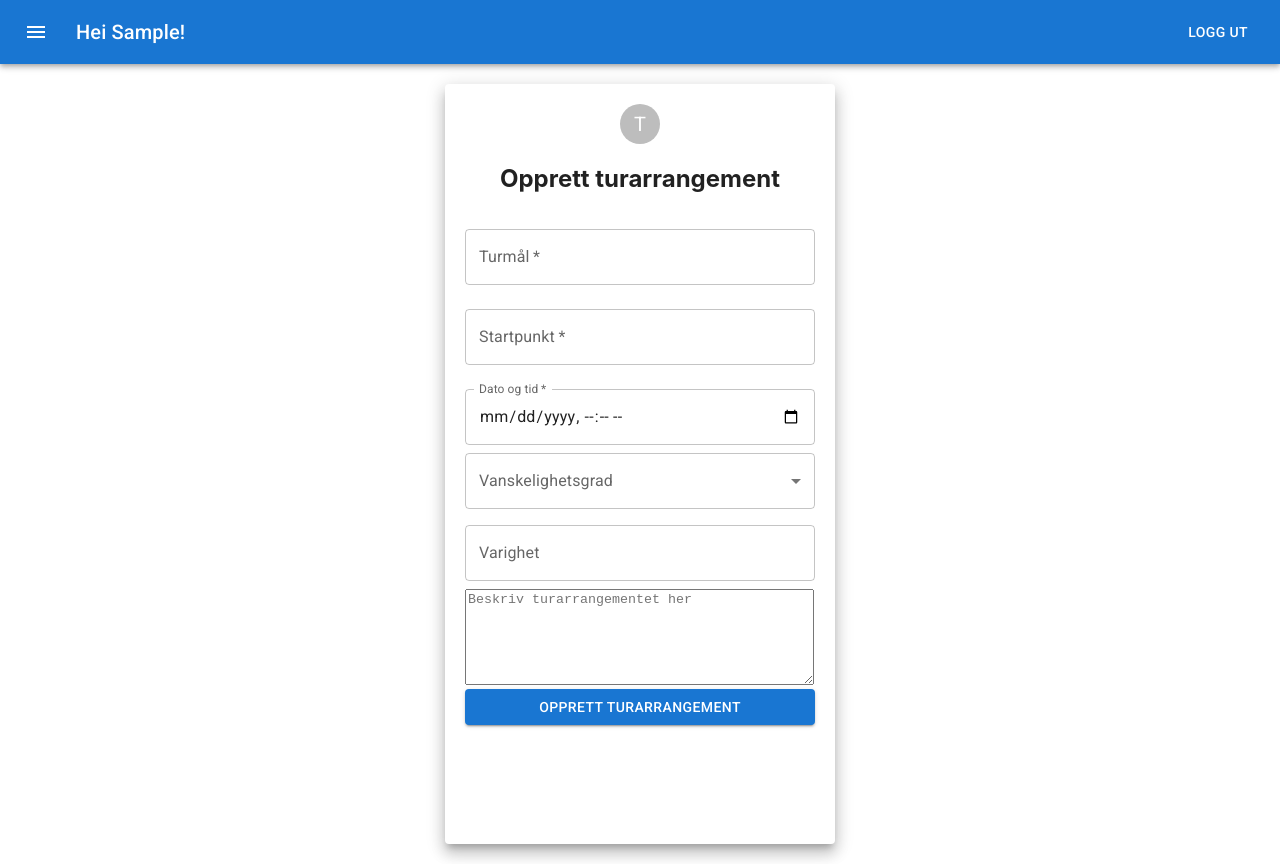
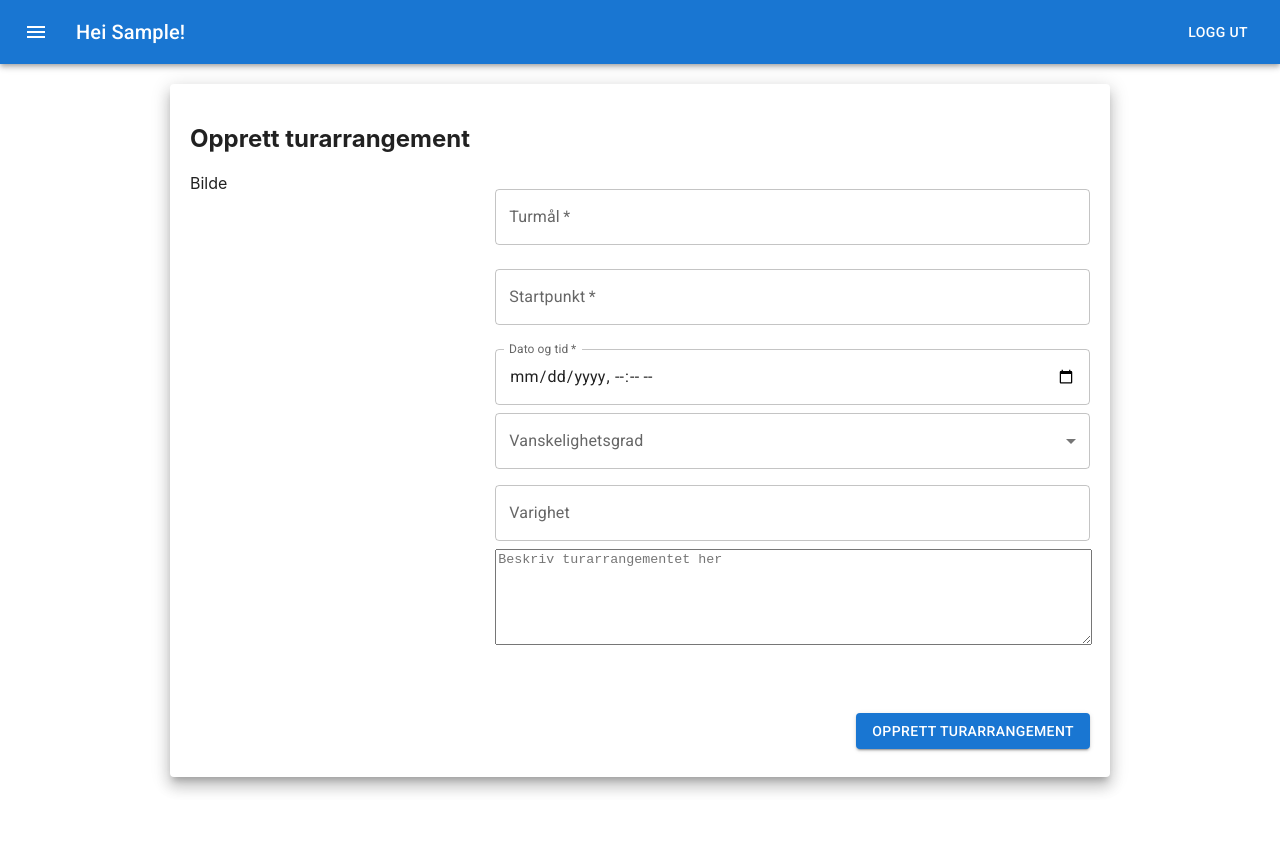
Before and after one commit to eriksalv/turvenn-tdt4140, a React (Create React App) app in the folder frontend/: page /create-trip in a window 1280 px wide. After the commit the page ends 800 px from the top, so only its background shows below. Built offline with nearby package versions, Linux system fonts and the light colour scheme; sample sign-in values are in the browser's storage.

Commit message:
fix(#9) Fiksen inputfelt varighet og beskrivelse + plassering av button
Co-Authored-By: @eriksalv
Co-Authored-By: @andreone

```diff
--- a/frontend/src/pages/CreateTrip.jsx
+++ b/frontend/src/pages/CreateTrip.jsx
@@ -3,7 +3,6 @@ import {
   Grid,
   Button,
   Paper,
-  Avatar,
   TextField,
   FormControl,
   InputLabel,
@@ -22,7 +21,7 @@ function CreateTrip() {
   });
 
   const { goal, start, date, difficulty, duration, description } = formData;
-  const paperStyle = { padding: 20, height: '90vh', width: 350, margin: '20px auto' };
+  const paperStyle = { padding: 20, width: 900, margin: '20px auto' };
 
   const onChange = (e) => {
     console.log(e.target.value);
@@ -42,16 +41,22 @@ function CreateTrip() {
     setFormData((prevState) => ({ ...prevState, difficulty: e.target.value }));
   };
 
+  const onChangeDescription = (e) => {
+    setFormData((prevState) => ({ ...prevState, description: e.target.value }));
+  };
+
   return (
     <main>
       <Grid>
         <Paper elevation={10} style={paperStyle}>
-          <Grid align="center">
-            <Avatar>T</Avatar>
+          <Grid align="left">
             <h2>Opprett turarrangement</h2>
           </Grid>
-
-          <Grid>
+          <Grid container spacing={2}>
+            <Grid item xs={4}>
+              Bilde
+            </Grid>
+            <Grid item xs={8}>
               <form onSubmit={onSubmit}>
                 <TextField
                   id="goal"
@@ -115,15 +120,23 @@ function CreateTrip() {
                   label="Beskrivelse"
                   placeholder="Beskriv turarrangementet her"
                   rows={6}
-                cols={41}
+                  cols={72}
                   value={description}
                   margin="normal"
-                onChange={onChange}
+                  onChange={onChangeDescription}
                 />
-              <Button className="btn btn-success" type="submit" variant="contained" fullWidth>
+              </form>
+            </Grid>
+          </Grid>
+          <Grid
+            container
+            alignItems="flex-end"
+            justifyContent="flex-end"
+            sx={{ mt: '4rem', mb: '0.5rem' }}
+          >
+            <Button className="btn btn-success" type="submit" variant="contained">
               Opprett turarrangement
             </Button>
-            </form>
           </Grid>
         </Paper>
       </Grid>
```
Lines whose indentation alone changed are shown as unchanged.
